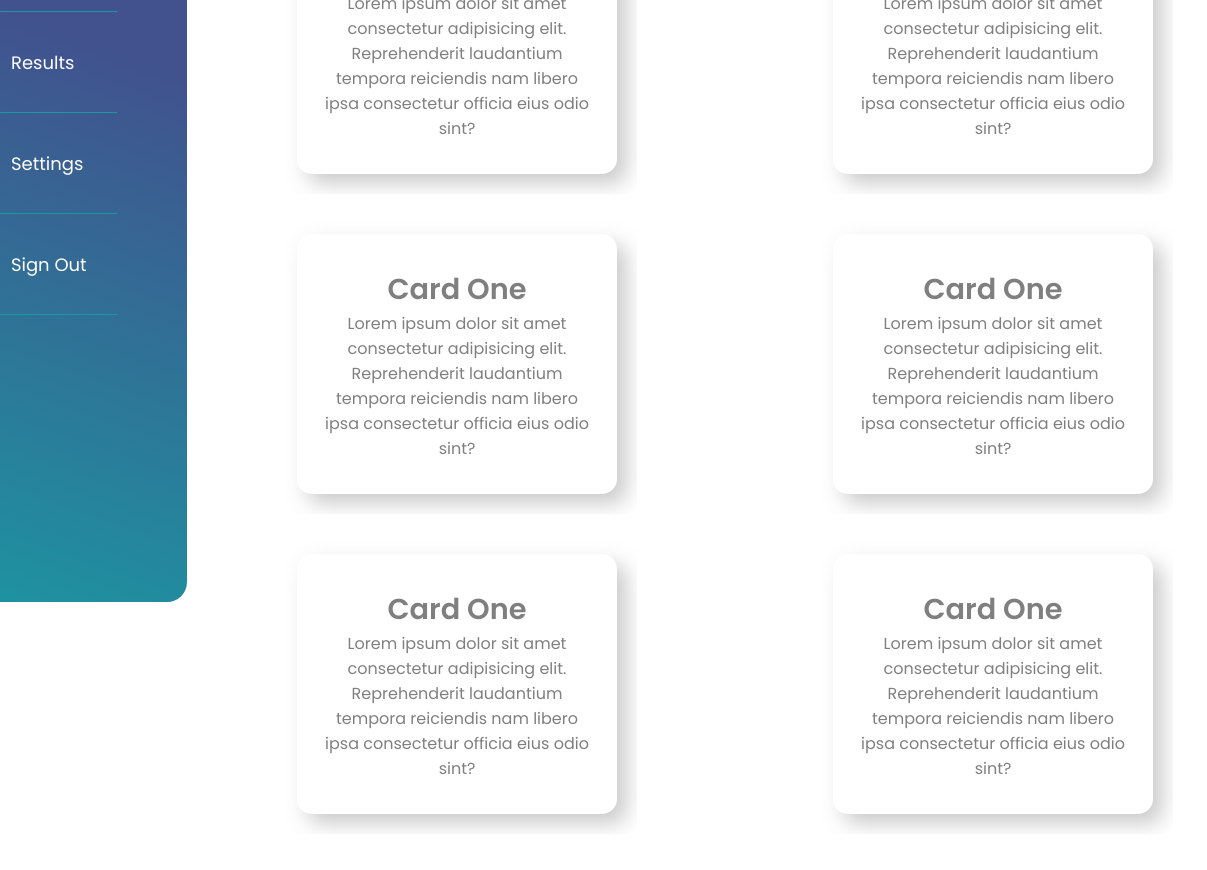
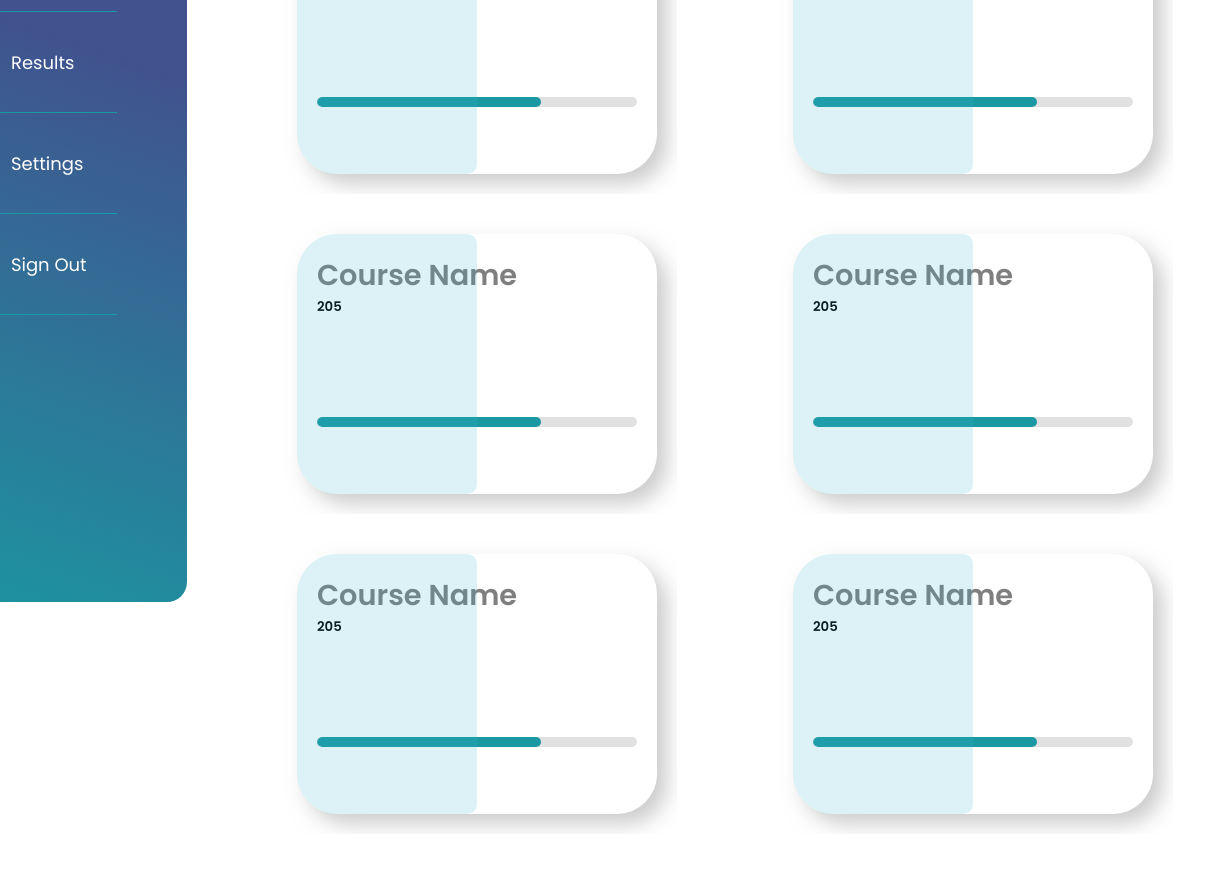
Before and after one commit to sabir-phantom/Web-project, a plain HTML site: page src/student-dashboard/student.html in a window 1280 px wide. Shown: the part 360-1230 px from the top of the page, 73-1280 px from the left. Drawn offline with Linux system fonts and the light colour scheme.

Commit message:
student dashboard done

```diff
--- a/src/sass/student-dashboard.css
+++ b/src/sass/student-dashboard.css
@@ -133,7 +133,7 @@
 
 .main-container .card {
   position: relative;
-  min-width: 360px;
+  min-width: 400px;
   height: 300px;
   border-radius: 15px;
   margin-bottom: 20px;
@@ -144,12 +144,13 @@
   left: 20px;
   right: 20px;
   bottom: 20px;
-  display: flex;
+  /* padding: 20px 20px; */
+  /* display: flex;
   justify-content: center;
-  align-items: center;
-  /* background: #2a2b2f; */
+  align-items: center; */
+  /* background: #838383; */
   /* border: 2px solid #1e1f23; */
-  border-radius: 15px;
+  border-radius: 40px;
   box-shadow: 10px 10px 20px 0px rgba(153, 153, 153, 0.5);
   transition: 0.5s;
   overflow: visible;
@@ -161,7 +162,8 @@
   left: 0;
   width: 50%;
   height: 100%;
-  /* background: rgba(255, 255, 255, 0.05); */
+  background: rgba(58, 178, 202, 0.169);
+  border-radius: 40px 10px 10px 40px;
   pointer-events: none;
 }
 .main-container .card .box:hover {
@@ -170,7 +172,7 @@
 }
 .main-container .card .box .content {
   padding: 20px;
-  text-align: center;
+  /* text-align: center; */
 }
 .main-container .card .box .content h2 {
   position: absolute;
@@ -208,3 +210,20 @@
   color: #fff;
   box-shadow: 0 10px 20px rgba(0, 0, 0, 0.2);
 }
+
+
+/* progress bar */
+.main-container .progress-bar {
+  width: auto;
+  height: 10px;
+  background-color: #e2e1e1;
+  border-radius: 5px;
+  margin-top: 100px;
+}
+
+.prog-bar {
+  width: 70%;
+  height: 10px;
+  background-color: #1a99a2 !important;
+  border-radius: 5px;
+}
--- a/src/student-dashboard/student.html
+++ b/src/student-dashboard/student.html
@@ -68,8 +68,11 @@
                     <div class="box">
                       <div class="content">
                         <!-- <h2>01</h2> -->
-                        <h3>Card One</h3>
-                        <p>Lorem ipsum dolor sit amet consectetur adipisicing elit. Reprehenderit laudantium tempora reiciendis nam libero ipsa consectetur officia eius odio sint?</p>
+                        <h3>Course Name</h3>
+                        <h5 class="course-code">205</h5>
+                        <div class="progress-bar">
+                          <div class="prog-bar"></div>
+                        </div>
                         <!-- <a href="#">Read More</a> -->
                       </div>
                     </div>
@@ -78,8 +81,11 @@
                     <div class="box">
                       <div class="content">
                         <!-- <h2>01</h2> -->
-                        <h3>Card One</h3>
-                        <p>Lorem ipsum dolor sit amet consectetur adipisicing elit. Reprehenderit laudantium tempora reiciendis nam libero ipsa consectetur officia eius odio sint?</p>
+                        <h3>Course Name</h3>
+                        <h5 class="course-code">205</h5>
+                        <div class="progress-bar">
+                          <div class="prog-bar"></div>
+                        </div>
                         <!-- <a href="#">Read More</a> -->
                       </div>
                     </div>
@@ -88,8 +94,11 @@
                     <div class="box">
                       <div class="content">
                         <!-- <h2>01</h2> -->
-                        <h3>Card One</h3>
-                        <p>Lorem ipsum dolor sit amet consectetur adipisicing elit. Reprehenderit laudantium tempora reiciendis nam libero ipsa consectetur officia eius odio sint?</p>
+                        <h3>Course Name</h3>
+                        <h5 class="course-code">205</h5>
+                        <div class="progress-bar">
+                          <div class="prog-bar"></div>
+                        </div>
                         <!-- <a href="#">Read More</a> -->
                       </div>
                     </div>
@@ -98,8 +107,11 @@
                     <div class="box">
                       <div class="content">
                         <!-- <h2>01</h2> -->
-                        <h3>Card One</h3>
-                        <p>Lorem ipsum dolor sit amet consectetur adipisicing elit. Reprehenderit laudantium tempora reiciendis nam libero ipsa consectetur officia eius odio sint?</p>
+                        <h3>Course Name</h3>
+                        <h5 class="course-code">205</h5>
+                        <div class="progress-bar">
+                          <div class="prog-bar"></div>
+                        </div>
                         <!-- <a href="#">Read More</a> -->
                       </div>
                     </div>
@@ -108,8 +120,11 @@
                     <div class="box">
                       <div class="content">
                         <!-- <h2>01</h2> -->
-                        <h3>Card One</h3>
-                        <p>Lorem ipsum dolor sit amet consectetur adipisicing elit. Reprehenderit laudantium tempora reiciendis nam libero ipsa consectetur officia eius odio sint?</p>
+                        <h3>Course Name</h3>
+                        <h5 class="course-code">205</h5>
+                        <div class="progress-bar">
+                          <div class="prog-bar"></div>
+                        </div>
                         <!-- <a href="#">Read More</a> -->
                       </div>
                     </div>
@@ -118,8 +133,11 @@
                     <div class="box">
                       <div class="content">
                         <!-- <h2>01</h2> -->
-                        <h3>Card One</h3>
-                        <p>Lorem ipsum dolor sit amet consectetur adipisicing elit. Reprehenderit laudantium tempora reiciendis nam libero ipsa consectetur officia eius odio sint?</p>
+                        <h3>Course Name</h3>
+                        <h5 class="course-code">205</h5>
+                        <div class="progress-bar">
+                          <div class="prog-bar"></div>
+                        </div>
                         <!-- <a href="#">Read More</a> -->
                       </div>
                     </div>
```
